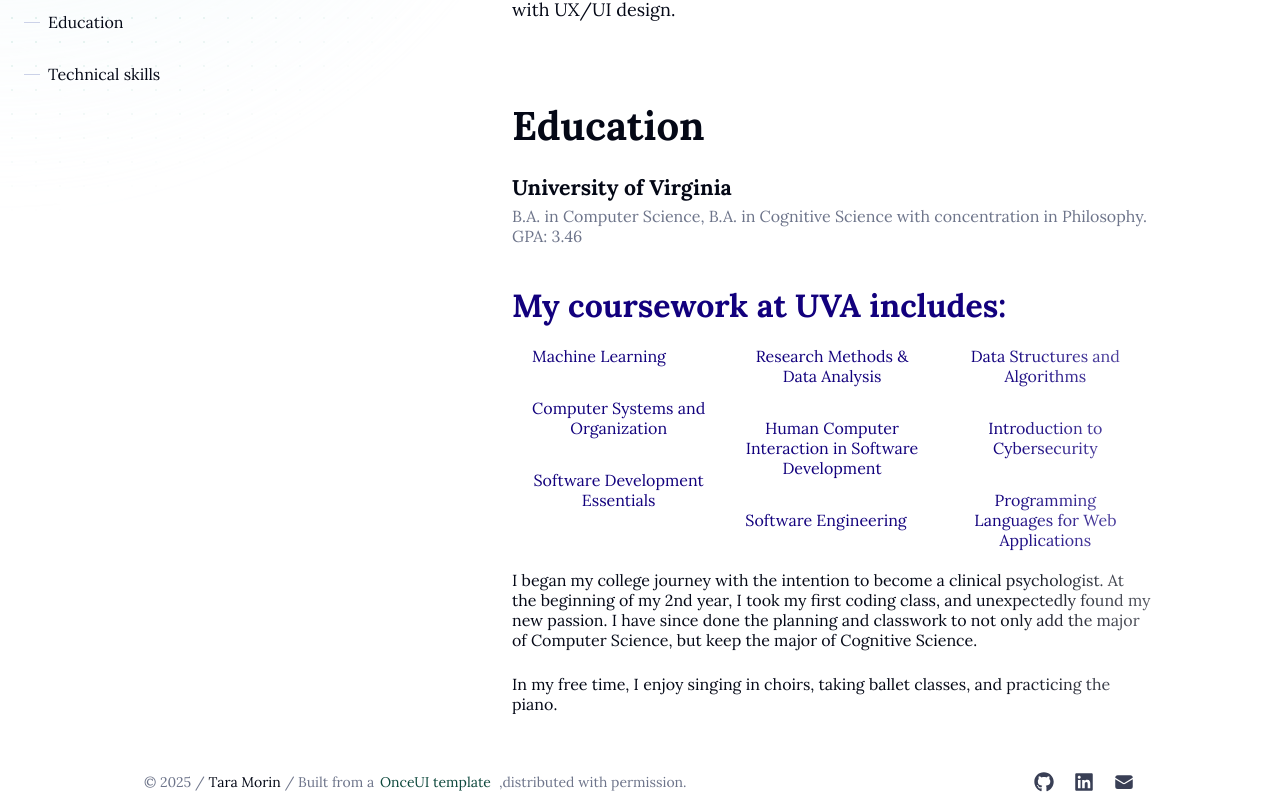
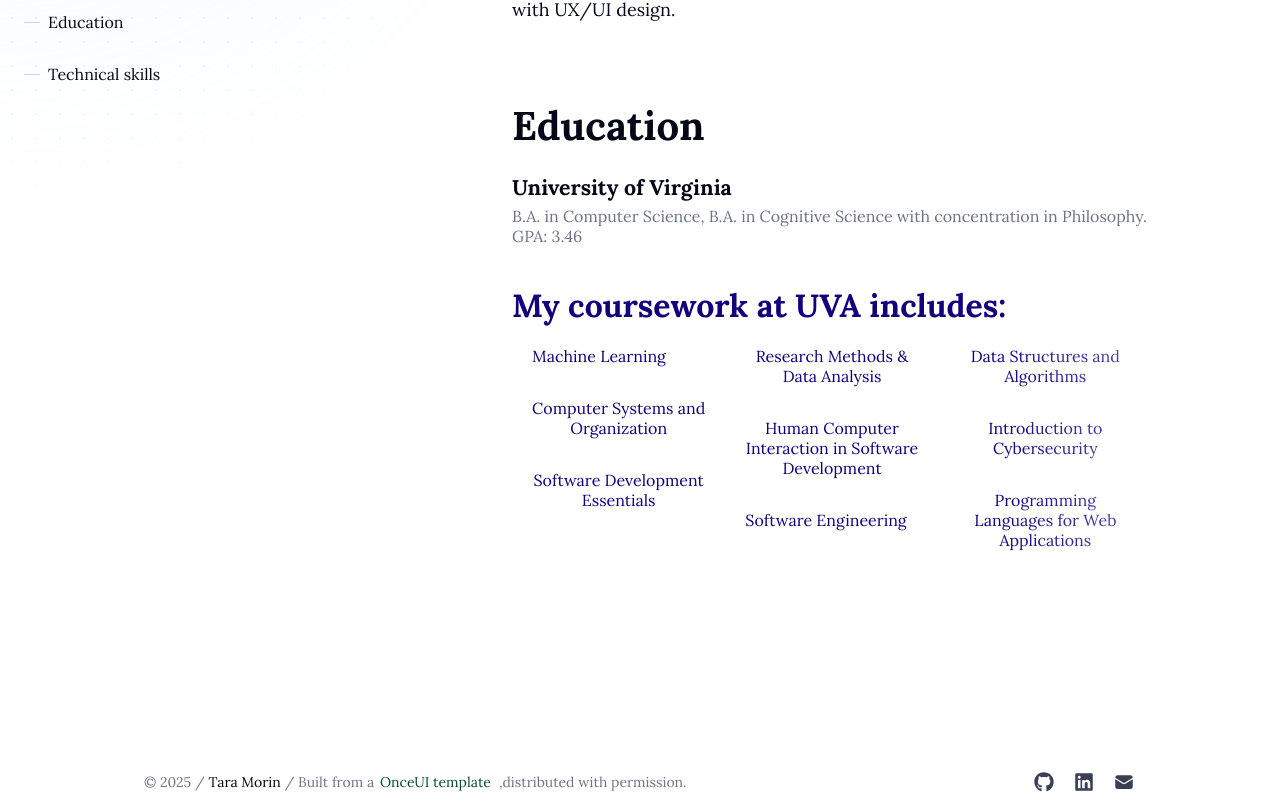
Before and after one commit to tara-morin/website, a Next.js app: page /en/about in a window 1280 px wide. Shown: the part 378-1188 px from the top of the page. Built offline with nearby package versions, Linux system fonts and the light colour scheme.

Commit message:
changed speed and delay on about page

```diff
--- a/src/app/[locale]/about/page.tsx
+++ b/src/app/[locale]/about/page.tsx
@@ -202,7 +202,7 @@ export default function About(
                             <Heading color='#12007d' variant="display-strong-xs">
                                 My coursework at UVA includes:
                             </Heading>
-                            <RevealFx>
+                            <RevealFx speed="slow" delay={1}>
                             <Flex direction="row" gap="24" padding="12" justifyContent="space-between">
                             {Array.from({ length: 3 }).map((_, colIndex) => (
                                 <Flex
@@ -232,7 +232,7 @@ export default function About(
                         </RevealFx>
                         </>
                     )}
-                    <RevealFx>
+                    <RevealFx speed="slow" delay={5}>
                     <Flex gap="24" direction="column">
                     <Text>
                         I began my college journey with the intention to become a clinical psychologist. At the beginning of my 2nd year, I took my first coding class, and unexpectedly found my new passion. I have since done the planning and classwork to not only add the major of Computer Science, but keep the major of Cognitive Science.
```
